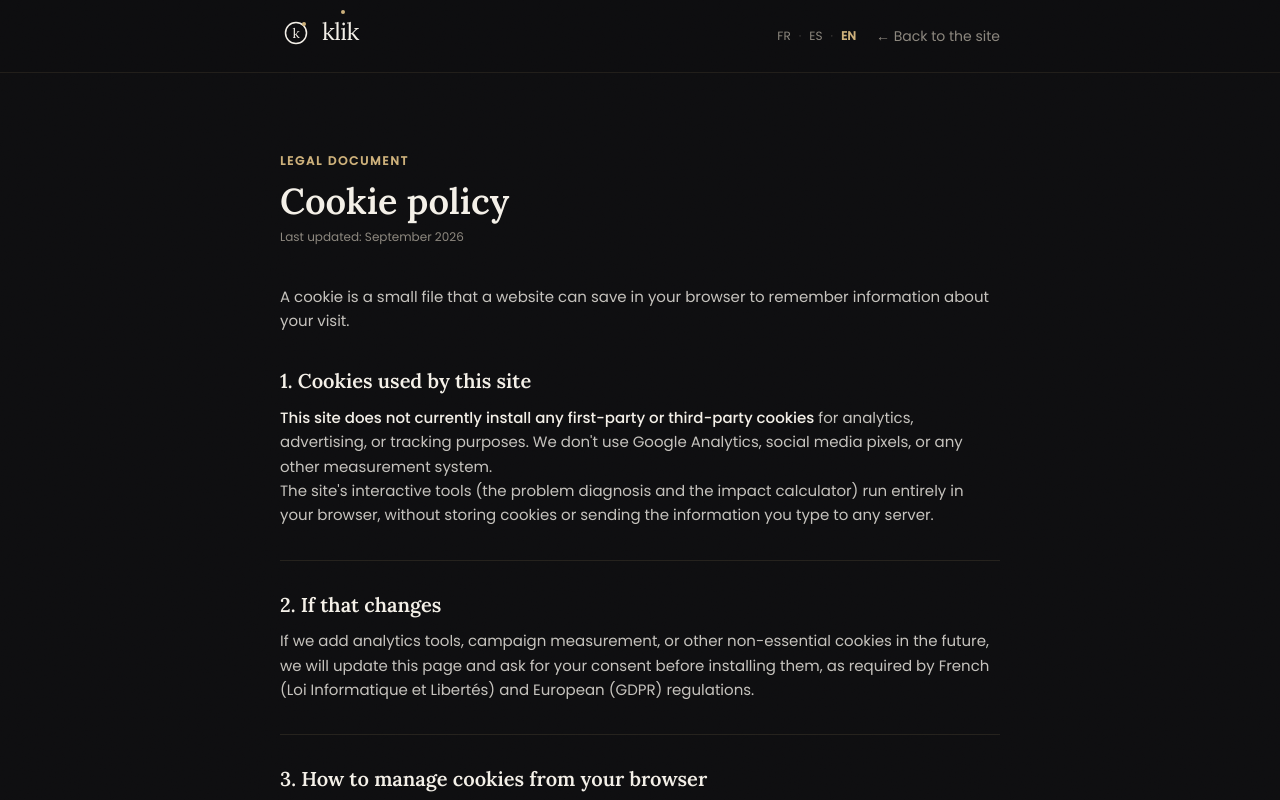
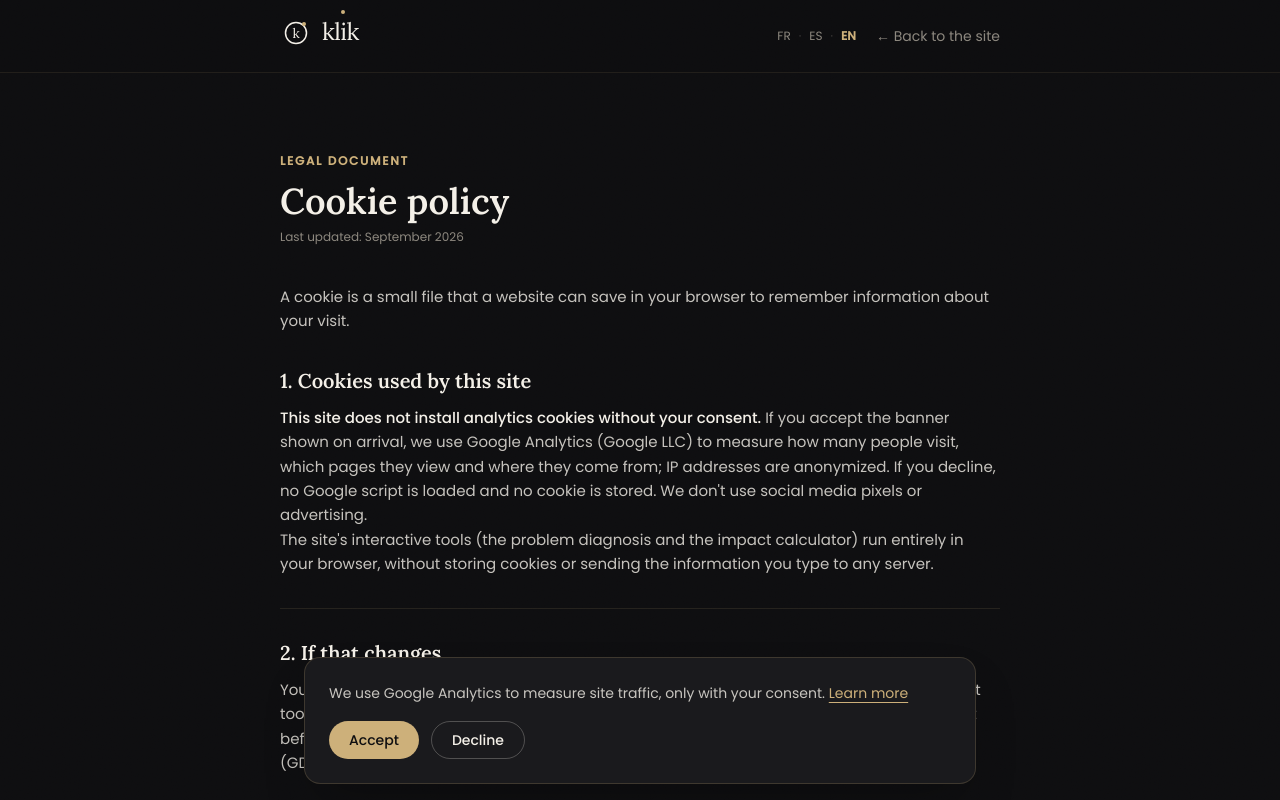
Before and after one commit to raphaelpelisson49-ai/klik, a Next.js app: page /en/cookies in a window 1280 px wide. Shown: the top 800 px of the page. Built offline with nearby package versions, Linux system fonts and the light colour scheme; no server answers.

Commit message:
Analytics con consentimiento: aviso de cookies, carga de GA4 solo tras aceptar, textos legales actualizados
Co-Authored-By: Claude Sonnet 5.5 <noreply@anthropic.com>
Claude-Session: https://claude.ai/code/session_01Cc765AvJyT1hxecyznc84q

```diff
--- a/src/app/[locale]/cookies/page.tsx
+++ b/src/app/[locale]/cookies/page.tsx
@@ -1,3 +1,4 @@
+import { CookieChoiceButton } from "@/components/Analytics";
 import type { Metadata } from "next";
 import { notFound } from "next/navigation";
 import { LegalShell } from "@/components/LegalShell";
@@ -45,10 +46,13 @@ function ContentEs() {
       <section>
         <h2>1. Cookies que utiliza este sitio</h2>
         <p>
-          <strong>Actualmente, este sitio no instala cookies propias ni de
-          terceros</strong> con fines analíticos, publicitarios o de
-          seguimiento. No usamos Google Analytics, píxeles de redes sociales
-          ni ningún otro sistema de medición.
+          <strong>Este sitio no instala cookies analíticas sin tu
+          consentimiento.</strong> Si aceptas el aviso que aparece al entrar,
+          usamos Google Analytics (Google LLC) para medir cuántas personas
+          visitan el sitio, qué páginas ven y de dónde llegan; la dirección IP
+          se anonimiza. Si rechazas, no se carga ningún script de Google y no
+          se guarda ninguna cookie. No usamos píxeles de redes sociales ni
+          publicidad.
         </p>
         <p>
           Las herramientas interactivas del sitio (el diagnóstico de problemas
@@ -61,10 +65,11 @@ function ContentEs() {
       <section>
         <h2>2. Si eso cambia</h2>
         <p>
-          Si en el futuro incorporamos herramientas de analítica, medición de
-          campañas u otras cookies no esenciales, actualizaremos esta página y
-          solicitaremos tu consentimiento antes de instalarlas, tal como exige
-          la normativa francesa (Loi Informatique et Libertés) y europea (RGPD).
+          Puedes cambiar tu elección cuando quieras con el botón de abajo.
+          Si en el futuro incorporamos otras herramientas de medición o
+          cookies no esenciales, actualizaremos esta página y solicitaremos tu
+          consentimiento antes de instalarlas, tal como exige la normativa
+          francesa (Loi Informatique et Libertés) y europea (RGPD).
         </p>
       </section>
 
@@ -75,6 +80,9 @@ function ContentEs() {
           eliminar en cualquier momento las cookies guardadas por cualquier
           página web desde el menú de configuración o privacidad de tu
           navegador (Chrome, Firefox, Safari, Edge u otro).
+        </p>
+        <p>
+          <CookieChoiceButton label="Cambiar mi elección sobre cookies" />
         </p>
       </section>
     </>
@@ -92,10 +100,13 @@ function ContentFr() {
       <section>
         <h2>1. Cookies utilisés par ce site</h2>
         <p>
-          <strong>Ce site n&apos;installe actuellement aucun cookie propre ni
-          tiers</strong> à des fins analytiques, publicitaires ou de suivi. Nous
-          n&apos;utilisons ni Google Analytics, ni pixels de réseaux sociaux, ni
-          aucun autre système de mesure.
+          <strong>Ce site n&apos;installe aucun cookie d&apos;analyse sans votre
+          consentement.</strong> Si vous acceptez le bandeau affiché à votre
+          arrivée, nous utilisons Google Analytics (Google LLC) pour mesurer le
+          nombre de visiteurs, les pages consultées et la provenance du trafic ;
+          l&apos;adresse IP est anonymisée. Si vous refusez, aucun script Google
+          n&apos;est chargé et aucun cookie n&apos;est enregistré. Nous
+          n&apos;utilisons ni pixels de réseaux sociaux ni publicité.
         </p>
         <p>
           Les outils interactifs du site (le diagnostic de problèmes et la
@@ -108,10 +119,11 @@ function ContentFr() {
       <section>
         <h2>2. Si cela change</h2>
         <p>
-          Si nous intégrons à l&apos;avenir des outils d&apos;analyse, de mesure de
-          campagnes ou d&apos;autres cookies non essentiels, nous mettrons à jour
-          cette page et demanderons votre consentement avant de les installer,
-          comme l&apos;exigent la réglementation française (Loi Informatique et
+          Vous pouvez modifier votre choix à tout moment avec le bouton
+          ci-dessous. Si nous intégrons à l&apos;avenir d&apos;autres outils de mesure
+          ou cookies non essentiels, nous mettrons à jour cette page et
+          demanderons votre consentement avant de les installer, comme
+          l&apos;exigent la réglementation française (Loi Informatique et
           Libertés) et européenne (RGPD).
         </p>
       </section>
@@ -124,6 +136,9 @@ function ContentFr() {
           par n&apos;importe quel site web depuis le menu de paramètres ou de
           confidentialité de votre navigateur (Chrome, Firefox, Safari, Edge
           ou autre).
+        </p>
+        <p>
+          <CookieChoiceButton label="Modifier mon choix sur les cookies" />
         </p>
       </section>
     </>
@@ -141,10 +156,12 @@ function ContentEn() {
       <section>
         <h2>1. Cookies used by this site</h2>
         <p>
-          <strong>This site does not currently install any first-party or
-          third-party cookies</strong> for analytics, advertising, or tracking
-          purposes. We don&apos;t use Google Analytics, social media pixels, or
-          any other measurement system.
+          <strong>This site does not install analytics cookies without your
+          consent.</strong> If you accept the banner shown on arrival, we use
+          Google Analytics (Google LLC) to measure how many people visit, which
+          pages they view and where they come from; IP addresses are
+          anonymized. If you decline, no Google script is loaded and no cookie
+          is stored. We don&apos;t use social media pixels or advertising.
         </p>
         <p>
           The site&apos;s interactive tools (the problem diagnosis and the impact
@@ -156,10 +173,11 @@ function ContentEn() {
       <section>
         <h2>2. If that changes</h2>
         <p>
-          If we add analytics tools, campaign measurement, or other
-          non-essential cookies in the future, we will update this page and
-          ask for your consent before installing them, as required by French
-          (Loi Informatique et Libertés) and European (GDPR) regulations.
+          You can change your choice at any time with the button below. If we
+          add other measurement tools or non-essential cookies in the future,
+          we will update this page and ask for your consent before installing
+          them, as required by French (Loi Informatique et Libertés) and
+          European (GDPR) regulations.
         </p>
       </section>
 
@@ -170,6 +188,9 @@ function ContentEn() {
           can review and delete, at any time, the cookies stored by any
           website from your browser&apos;s settings or privacy menu (Chrome,
           Firefox, Safari, Edge, or another browser).
+        </p>
+        <p>
+          <CookieChoiceButton label="Change my cookie choice" />
         </p>
       </section>
     </>
--- a/src/app/[locale]/layout.tsx
+++ b/src/app/[locale]/layout.tsx
@@ -5,6 +5,7 @@ import { LOCALES, HTML_LANG, isLocale } from "@/i18n/locales";
 import { getDictionary } from "@/i18n/getDictionary";
 import { buildMetadata, SITE_URL } from "@/lib/seo";
 import { OrganizationSchema } from "@/components/OrganizationSchema";
+import { Analytics } from "@/components/Analytics";
 import "../globals.css";
 
 const lora = Lora({
@@ -53,6 +54,7 @@ export default async function LocaleLayout({ children, params }: LayoutProps<"/[
       <body className="min-h-full flex flex-col bg-background font-sans text-foreground">
         <OrganizationSchema locale={locale} />
         {children}
+        <Analytics locale={locale} />
       </body>
     </html>
   );
--- /dev/null
+++ b/src/components/Analytics.tsx
@@ -0,0 +1,134 @@
+"use client";
+
+import Script from "next/script";
+import { useEffect, useState } from "react";
+import type { Locale } from "@/i18n/locales";
+
+/**
+ * Google Analytics 4, cargado SOLO si la persona acepta. Sin consentimiento
+ * no se descarga ningún script de Google ni se guarda ninguna cookie.
+ * La elección se guarda en localStorage ("klik-consent").
+ */
+export const GA_ID = process.env.NEXT_PUBLIC_GA_ID || "G-LDN8XZEHVX";
+
+const STORAGE_KEY = "klik-consent";
+const CHANGE_EVENT = "klik-consent-change";
+
+type Choice = "granted" | "denied" | null;
+
+const TEXTS: Record<Locale, { text: string; accept: string; refuse: string; more: string }> = {
+  fr: {
+    text: "Nous utilisons Google Analytics pour mesurer l'audience du site, uniquement avec votre accord.",
+    accept: "Accepter",
+    refuse: "Refuser",
+    more: "En savoir plus",
+  },
+  es: {
+    text: "Usamos Google Analytics para medir las visitas del sitio, solo si nos das tu permiso.",
+    accept: "Aceptar",
+    refuse: "Rechazar",
+    more: "Más información",
+  },
+  en: {
+    text: "We use Google Analytics to measure site traffic, only with your consent.",
+    accept: "Accept",
+    refuse: "Decline",
+    more: "Learn more",
+  },
+};
+
+function readChoice(): Choice {
+  try {
+    const v = window.localStorage.getItem(STORAGE_KEY);
+    return v === "granted" || v === "denied" ? v : null;
+  } catch {
+    return null;
+  }
+}
+
+function saveChoice(choice: "granted" | "denied" | "reset") {
+  try {
+    if (choice === "reset") window.localStorage.removeItem(STORAGE_KEY);
+    else window.localStorage.setItem(STORAGE_KEY, choice);
+  } catch {
+    /* sin almacenamiento: la elección solo vale para esta visita */
+  }
+  window.dispatchEvent(new Event(CHANGE_EVENT));
+}
+
+export function Analytics({ locale }: { locale: Locale }) {
+  const [choice, setChoice] = useState<Choice>(null);
+  const [ready, setReady] = useState(false);
+
+  useEffect(() => {
+    const sync = () => {
+      setChoice(readChoice());
+      setReady(true);
+    };
+    sync();
+    window.addEventListener(CHANGE_EVENT, sync);
+    return () => window.removeEventListener(CHANGE_EVENT, sync);
+  }, []);
+
+  const t = TEXTS[locale];
+
+  return (
+    <>
+      {choice === "granted" && (
+        <>
+          <Script src={`https://www.googletagmanager.com/gtag/js?id=${GA_ID}`} strategy="afterInteractive" />
+          <Script id="ga-init" strategy="afterInteractive">
+            {`window.dataLayer = window.dataLayer || [];
+function gtag(){dataLayer.push(arguments);}
+gtag('js', new Date());
+gtag('config', '${GA_ID}', { anonymize_ip: true });`}
+          </Script>
+        </>
+      )}
+
+      {ready && choice === null && (
+        <div
+          role="dialog"
+          aria-label="Cookies"
+          className="fixed inset-x-4 bottom-4 z-50 mx-auto max-w-2xl rounded-2xl border border-champagne/20 bg-grafito p-5 shadow-2xl sm:p-6"
+        >
+          <p className="font-sans text-sm leading-relaxed text-ivoire/80">
+            {t.text}{" "}
+            <a href={`/${locale}/cookies`} className="text-champagne underline underline-offset-4">
+              {t.more}
+            </a>
+          </p>
+          <div className="mt-4 flex flex-wrap gap-3">
+            <button
+              type="button"
+              onClick={() => saveChoice("granted")}
+              className="rounded-full bg-champagne px-5 py-2 font-sans text-sm font-medium text-noir transition hover:opacity-90"
+            >
+              {t.accept}
+            </button>
+            <button
+              type="button"
+              onClick={() => saveChoice("denied")}
+              className="rounded-full border border-ivoire/25 px-5 py-2 font-sans text-sm font-medium text-ivoire transition hover:border-champagne hover:text-champagne"
+            >
+              {t.refuse}
+            </button>
+          </div>
+        </div>
+      )}
+    </>
+  );
+}
+
+/** Botón para volver a elegir (se usa en la página de cookies). */
+export function CookieChoiceButton({ label }: { label: string }) {
+  return (
+    <button
+      type="button"
+      onClick={() => saveChoice("reset")}
+      className="rounded-full border border-champagne/40 px-5 py-2 font-sans text-sm font-medium text-champagne transition hover:bg-champagne/10"
+    >
+      {label}
+    </button>
+  );
+}
```
Also changed, not shown: src/app/[locale]/privacidad/page.tsx (+11 -6 lines).
